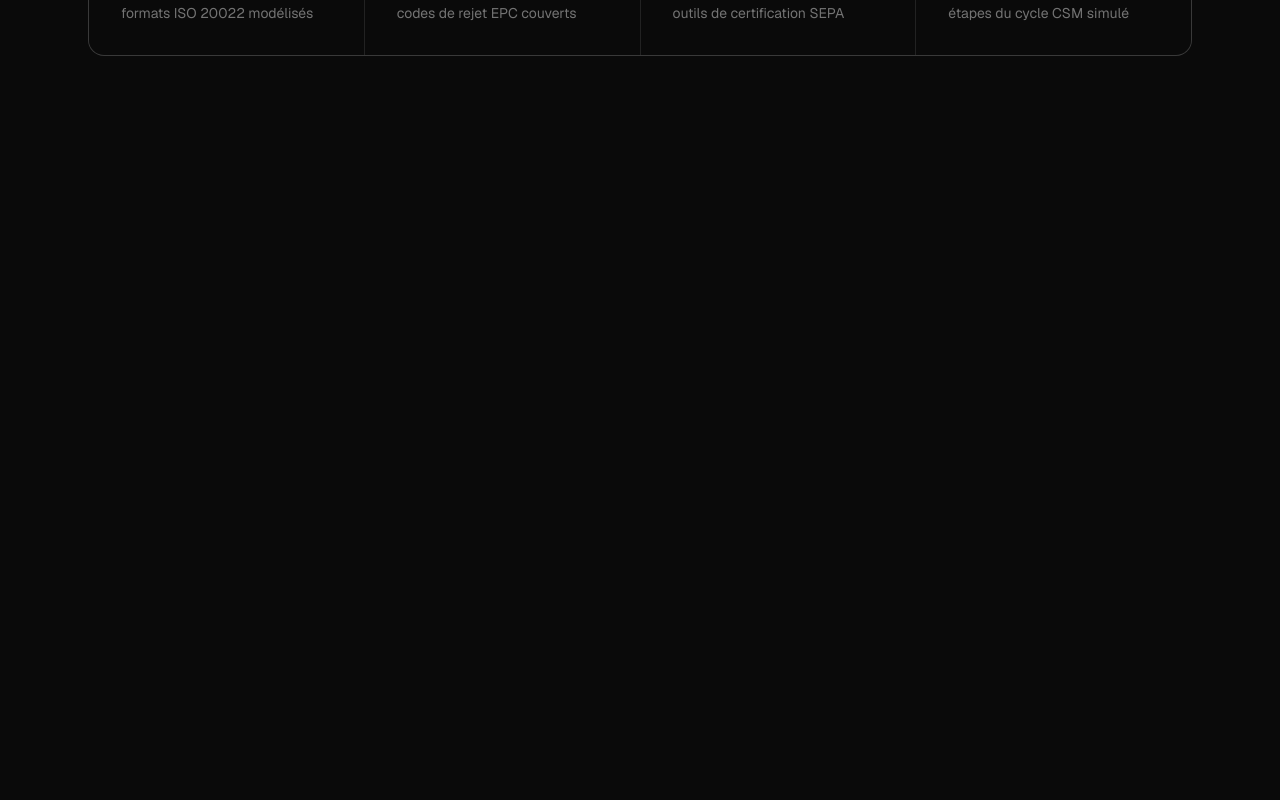
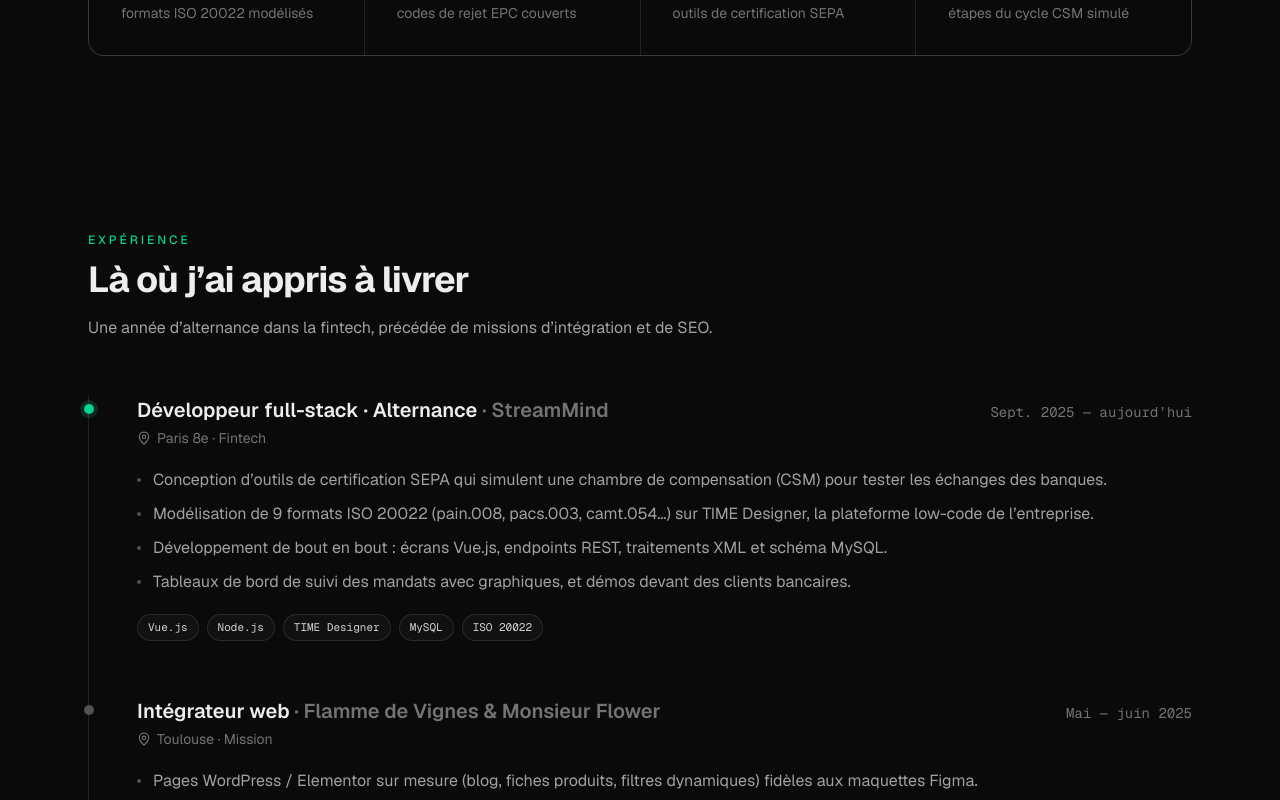
Before and after one commit to Vincentlbl/vincent-portfolio, a Next.js app: page / in a window 1280 px wide. Shown: the part 1060-1860 px from the top of the page. Before the commit the page ends 1596 px from the top, so only its background shows below. Built offline with nearby package versions, Linux system fonts and the light colour scheme.

Commit message:
feat: section expérience en frise chronologique

```diff
--- /dev/null
+++ b/app/components/Experience.tsx
@@ -0,0 +1,55 @@
+import { MapPin } from 'lucide-react';
+import Reveal from './Reveal';
+import { SectionHeader, Tag } from './ui';
+import { experiences } from '../lib/data';
+
+export default function Experience() {
+  return (
+    <section id="experience" className="mx-auto max-w-6xl scroll-mt-20 px-6 py-24">
+      <SectionHeader
+        eyebrow="Expérience"
+        title="Là où j’ai appris à livrer"
+        text="Une année d’alternance dans la fintech, précédée de missions d’intégration et de SEO."
+      />
+
+      {/* La bordure gauche de la liste forme la ligne de la frise */}
+      <ol className="relative border-l border-white/10">
+        {experiences.map((exp, i) => (
+          <li key={exp.company} className="relative pb-14 pl-8 last:pb-0 sm:pl-12">
+            {/* Point sur la frise : vert si poste actuel */}
+            <span
+              aria-hidden
+              className={`absolute -left-[5px] top-2 h-2.5 w-2.5 rounded-full ${
+                exp.current ? 'bg-emerald-400 shadow-[0_0_0_4px_rgba(52,211,153,0.15)]' : 'bg-neutral-600'
+              }`}
+            />
+            <Reveal delay={i * 0.05}>
+              <div className="flex flex-col gap-1 sm:flex-row sm:items-baseline sm:justify-between">
+                <h3 className="text-xl font-semibold">
+                  {exp.role} <span className="text-neutral-500">· {exp.company}</span>
+                </h3>
+                <p className="font-mono text-sm text-neutral-500">{exp.period}</p>
+              </div>
+              <p className="mt-1 flex items-center gap-1.5 text-sm text-neutral-500">
+                <MapPin size={14} /> {exp.place}
+              </p>
+              <ul className="mt-5 space-y-2.5 text-neutral-400">
+                {exp.points.map((p) => (
+                  <li key={p} className="flex gap-3">
+                    <span aria-hidden className="mt-2.5 h-1 w-1 shrink-0 rounded-full bg-neutral-600" />
+                    <span>{p}</span>
+                  </li>
+                ))}
+              </ul>
+              <div className="mt-5 flex flex-wrap gap-2">
+                {exp.tags.map((t) => (
+                  <Tag key={t}>{t}</Tag>
+                ))}
+              </div>
+            </Reveal>
+          </li>
+        ))}
+      </ol>
+    </section>
+  );
+}
--- /dev/null
+++ b/app/components/ui.tsx
@@ -0,0 +1,22 @@
+import type { ReactNode } from 'react';
+import Reveal from './Reveal';
+
+// Titre de section : petit surtitre vert + grand titre + texte optionnel
+export function SectionHeader({ eyebrow, title, text }: { eyebrow: string; title: string; text?: string }) {
+  return (
+    <Reveal className="mb-14 max-w-2xl">
+      <p className="mb-3 text-xs font-medium uppercase tracking-[0.25em] text-emerald-400">{eyebrow}</p>
+      <h2 className="text-3xl font-bold tracking-tight sm:text-4xl">{title}</h2>
+      {text && <p className="mt-4 text-neutral-400">{text}</p>}
+    </Reveal>
+  );
+}
+
+// Pastille de techno
+export function Tag({ children }: { children: ReactNode }) {
+  return (
+    <span className="rounded-full border border-white/10 bg-white/[0.03] px-2.5 py-1 font-mono text-[11px] text-neutral-300">
+      {children}
+    </span>
+  );
+}
--- a/app/page.tsx
+++ b/app/page.tsx
@@ -3,6 +3,7 @@ import Hero from './components/Hero';
 import Marquee from './components/Marquee';
 import Reveal from './components/Reveal';
 import { stats, techStack } from './lib/data';
+import Experience from './components/Experience';
 
 export default function Home() {
   return (
@@ -28,8 +29,7 @@ export default function Home() {
           </div>
         </section>
 
-        {/* Espace temporaire */}
-        <div className="h-[50vh]" />
+        <Experience />
       </main>
     </>
   );
```
